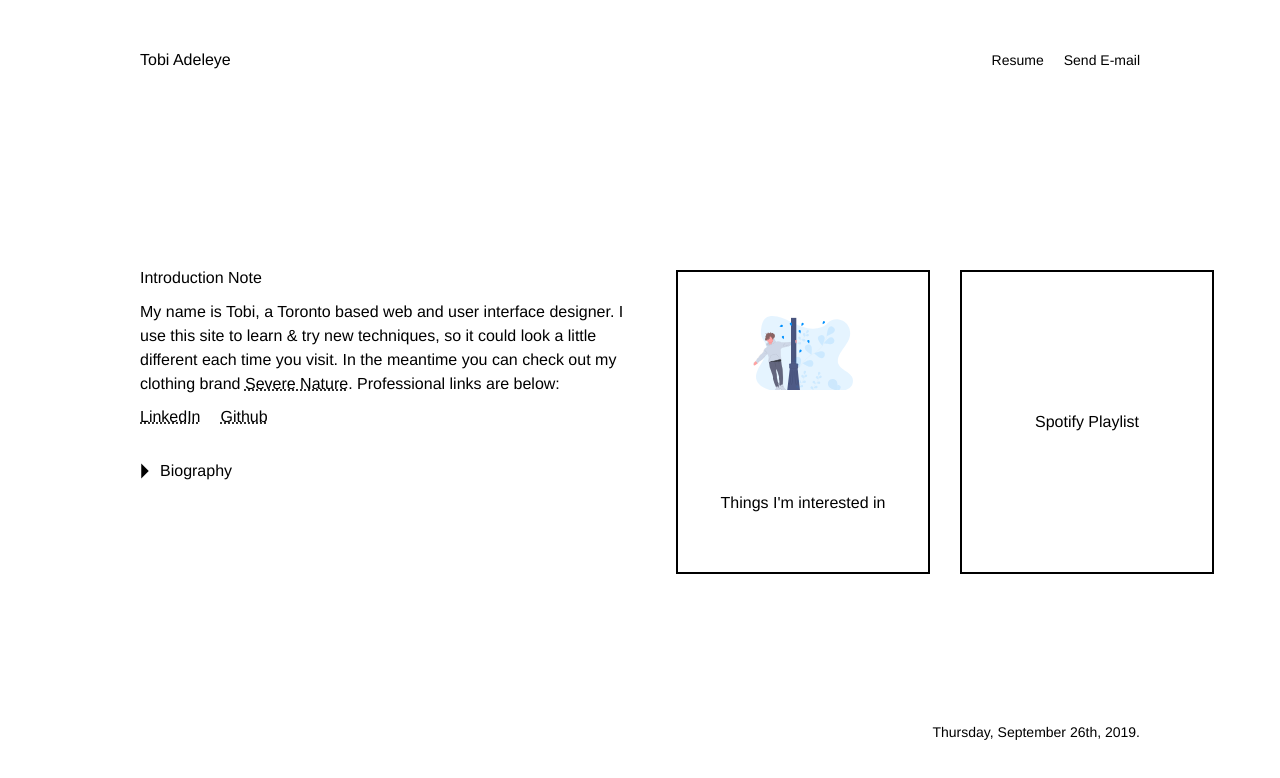
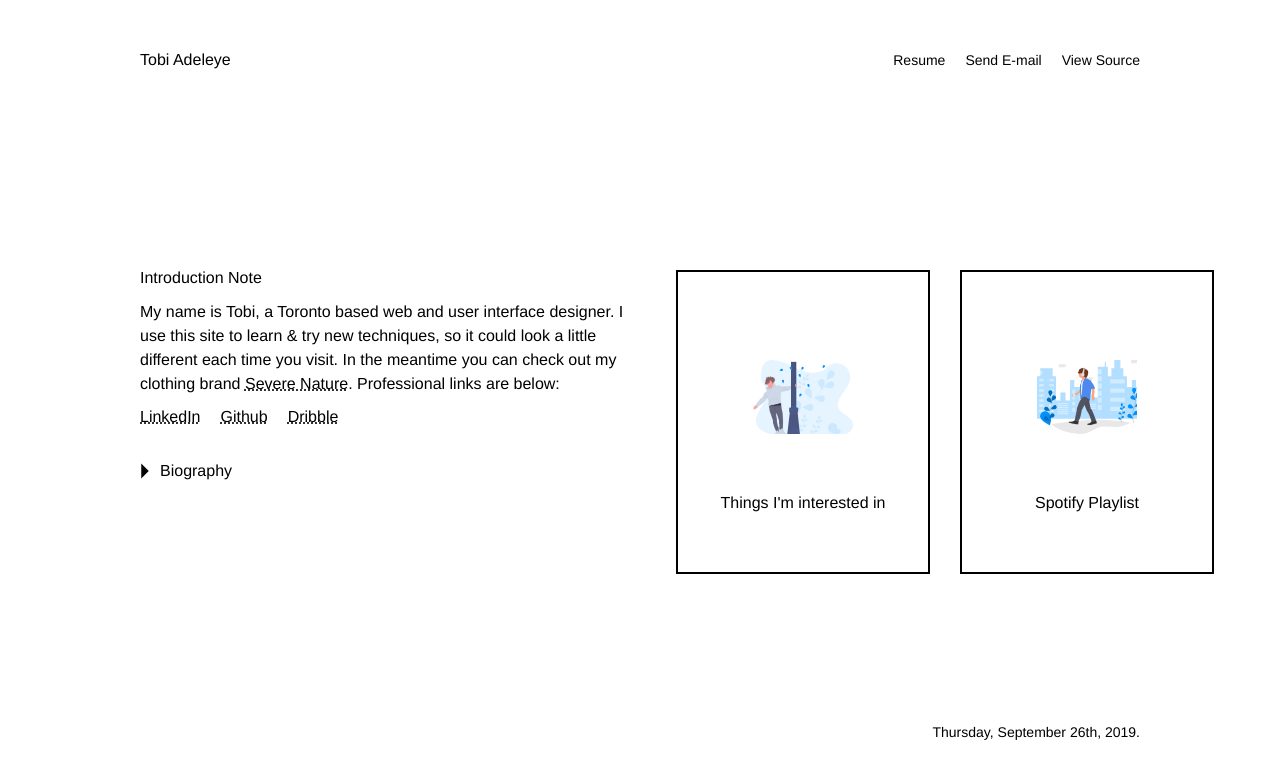
Before and after one commit to adelleye/personal-site, a Gatsby site: page / in a window 1280 px wide. Built offline with nearby package versions, Linux system fonts and the light colour scheme; Gatsby itself is replaced by a stand-in of ours.

Commit message:
Need to work on Bio button and clean up code

```diff
--- a/src/components/Header.css
+++ b/src/components/Header.css
@@ -26,7 +26,7 @@
   .HeaderGroup {
     display: grid;
     max-width: 300px;
-    grid-template-columns: repeat(2, auto);
+    grid-template-columns: repeat(3, auto);
     column-gap: 20px;
     align-items: center;
     justify-items: center;
--- a/src/components/header.js
+++ b/src/components/header.js
@@ -15,6 +15,7 @@ class Header extends React.Component {
 
           <a href ="https://www.linkedin.com/in/tobi-adeleye-18ab1b119/" target="_blank">Resume</a>
           <a href="mailto:tobi@severenature.com?subject=Hi Tobi" >Send E-mail</a>
+          <a href="https://github.com/adelleye/personal-site" target="_blank" >View Source</a>
     </div>
 
   </div>
--- a/src/pages/index.js
+++ b/src/pages/index.js
@@ -1,10 +1,10 @@
 import React from "react"
-import { Link } from "gatsby"
 import Layout from "../components/layout"
 import SEO from "../components/seo"
 import styled, { keyframes } from "styled-components"
 import arrow from "../images/_ionicons_svg_md-arrow-dropright.svg"
 import interestedInImage from "../images/undraw_young_and_happy_hfpe.svg"
+import playlistImage from "../images/playlist.svg"
 import moment from "moment"
 
 class IndexPage extends React.Component {
@@ -49,6 +49,7 @@ class IndexPage extends React.Component {
             LinkedIn
           </LinkedInLink>
           <GithubLink href="https://github.com/adelleye">Github</GithubLink>
+          <DribbleLink href="https://dribbble.com/tobiadeleye">Dribble</DribbleLink>
         </ProfessionalLinksContainer>
 
         <BiograpghyButtonContainer>
@@ -70,7 +71,7 @@ class IndexPage extends React.Component {
       <SecondHalfOfPage>
       <RectangularBoxLinks>
         <ThingsImInterestedIn> <InterestedInImage />  <p>Things I'm interested in</p></ThingsImInterestedIn>
-        <SpotifyPlaylist onClick={this.handleClick}> Spotify Playlist</SpotifyPlaylist>
+        <SpotifyPlaylist onClick={this.handleClick}>  <PlaylistImage /> <p>Spotify Playlist</p></SpotifyPlaylist>
       </RectangularBoxLinks>
       <DateContainer>
       <Date >{moment().format('dddd, MMMM Do, YYYY.')}</Date>
@@ -205,7 +206,7 @@ const SevereNatureLink = styled.a`
   }
 `
 
-// LINKEDIN AND GITHUB LINKS
+//PROFEESIONAL[LINKEDIN AND GITHUB] LINKS
 const ProfessionalLinksContainer = styled.div`
   font-size: 16px;
   font-weight: 400;
@@ -237,11 +238,9 @@ const LinkedInLink = styled.a`
 
   }
 `
-
 const GithubLink = styled.a`
   text-decoration: underline;
   text-decoration-style: dotted;
-
   margin-left: 20px;
   transition: 1s;
   color: rgba(0, 0, 0, 1);
@@ -252,7 +251,7 @@ const GithubLink = styled.a`
     transform: translateY(-3px);
   }
   @media (max-width: 860px) {
-    font-size: 17px;
+    font-size: 16px;
     line-height: 28px;
     margin-top: 10px;
   }
@@ -260,9 +259,35 @@ const GithubLink = styled.a`
   @media (max-width: 640px) {
     font-size: 15px;
     line-height: 28px;
-
   }
 `
+
+const DribbleLink = styled.a`
+  text-decoration: underline;
+  text-decoration-style: dotted;
+  margin-left: 20px;
+  transition: 1s;
+  color: rgba(0, 0, 0, 1);
+  display: inline-block;
+
+  &:hover {
+    color: rgba(0, 145, 255, 1);
+    transform: translateY(-3px);
+  }
+  @media (max-width: 860px) {
+    font-size: 16px;
+    line-height: 28px;
+    margin-top: 10px;
+  }
+
+  @media (max-width: 640px) {
+    font-size: 15px;
+    line-height: 28px;
+  }
+`
+
+
+
 //BIOGRAPHY STARTS HERE
 const BiograpghyButtonContainer = styled.div`
   display: grid;
@@ -290,11 +315,11 @@ const Biography = styled.div`
 
 `
 
-//Second Half of First page
+//SECOND HALF OF FIRST PAGE BEGINS HERE
 const SecondHalfOfPage = styled.div`
 `
 
-
+//BOXES BEGINS HERE
 const RectangularBoxLinks = styled.div`
   max-width: 500px;
   padding-top: 150px;
@@ -349,12 +374,13 @@ const InterestedInImage = styled.div`
   height:74px;
   background: url(${interestedInImage});
   background-size:cover;
+  margin-top: auto;
+
 `
 
 const SpotifyPlaylist = styled.div`
   width: 250px;
   height: 300px;
-
   margin-bottom: 50px;
   border-style: solid;
   border-width: 2px;
@@ -373,6 +399,16 @@ const SpotifyPlaylist = styled.div`
     margin-left: auto;
     margin-right: auto;
   }
+`
+
+
+const PlaylistImage = styled.div`
+  width: 100px;
+  height:74px;
+  background: url(${playlistImage});
+  background-size:cover;
+  margin-top: auto;
+
 `
 
 const DateContainer = styled.div `
```
